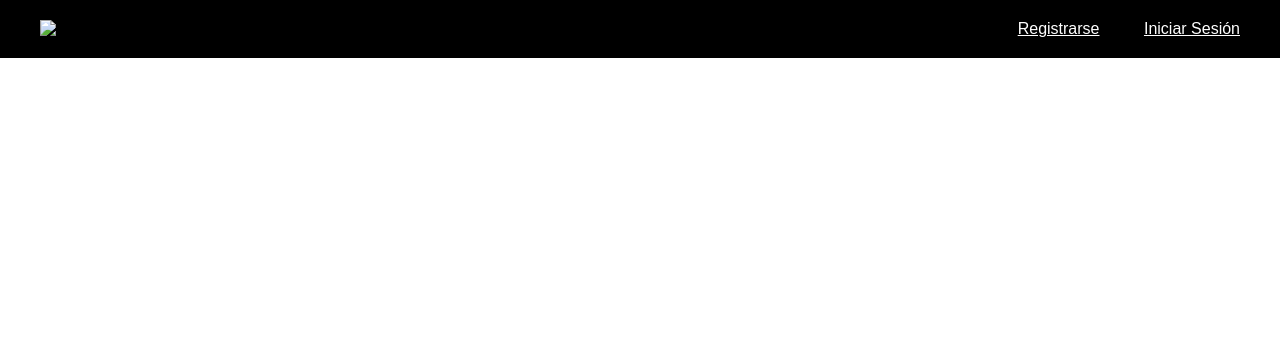
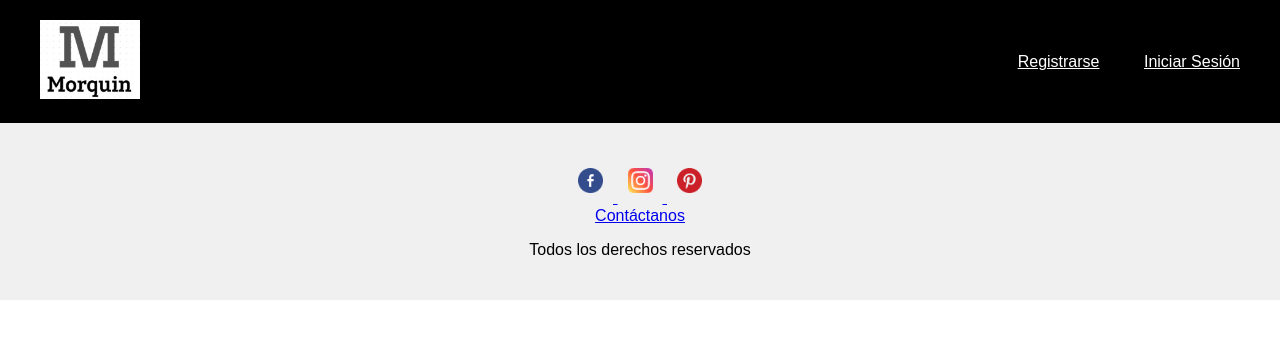
Before and after one commit to JoaquinGodoy2006/morquin, a plain HTML site: page Paginas/menu.html in a window 1280 px wide. Drawn offline with Linux system fonts and the light colour scheme.

Commit message:
cambio el nombre del archivo home.html a index.html y lo paso a la raiz y le agrego navbar y footer a menu.html y a contactanos.html

```diff
--- a/Paginas/menu.html
+++ b/Paginas/menu.html
@@ -3,14 +3,14 @@
 <head>
 <meta charset="UTF-8">
 <meta name="viewport" content="width=device-width, initial-scale=1.0">
-<title>Home Morquin</title>
+<title>Menu de Morquin</title>
 <link rel="stylesheet" href="../css/styles.css">
 </head>
 <body>
 <header>
   <nav class="navbar">
     <div class="logo">
-      <img src="IMG/Morquin.jpg" alt="Logo del Restaurante">
+      <img src="../IMG/Morquin.jpg" alt="Logo del Restaurante">
     </div>
     <div class="auth-buttons">
       <a href="Registro.html" class="btn" target="_blank">Registrarse</a>
@@ -18,5 +18,21 @@
     </div>
   </nav>
 </header>
+<footer class="footer">
+  <div class="social-buttons">
+    <a href="https://www.facebook.com/" class="social-button" target="_blank">
+      <img src="../IMG/Facebook.png" alt="Facebook">
+    </a>
+    <a href="https://www.instagram.com/" class="social-button" target="_blank">
+      <img src="../IMG/Instagram.png" alt="Instagram">
+    </a>
+    <a href="https://ar.pinterest.com/" class="social-button" target="_blank">
+      <img src="../IMG/Pinterets.png" alt="Pinterest">
+    </a>
+  </div>
+  <a href="Contactate.html" class="btn contact-button">Contáctanos</a>
+  <p>Todos los derechos reservados</p>
+</footer>
+
 </body>
 </html>
```
Also changed, not shown: Index.html (renamed from Paginas/Home.html, +7 -7 lines), Paginas/Contactate.html (+18 -2 lines).
